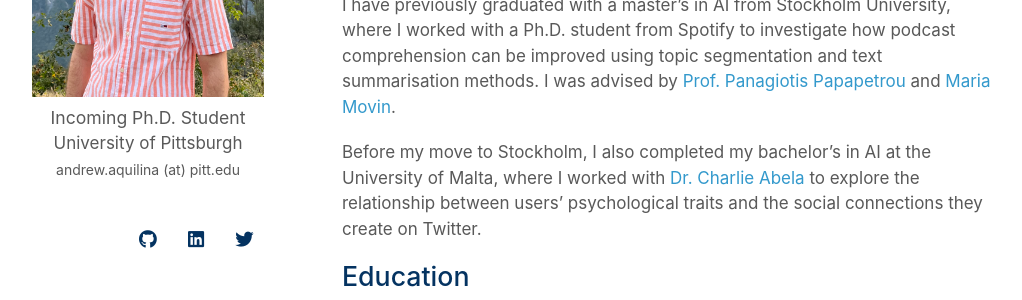
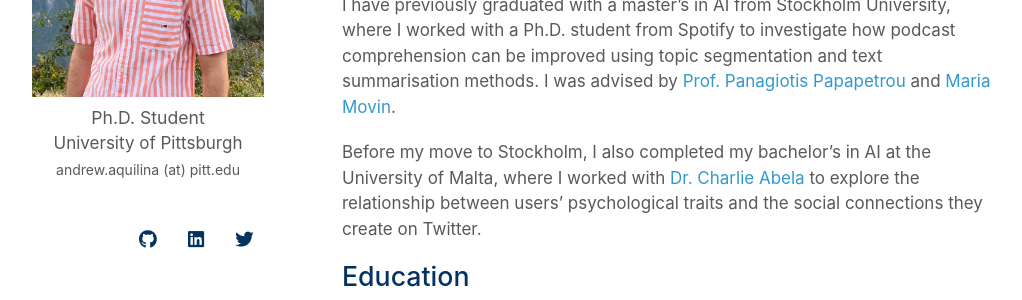
Before and after one commit to andaqu/andaqu.github.io, a Jekyll site: the page built from index.md, in a window 1280 px wide. Shown: the part 302-602 px from the top of the page, without its empty margins (128-1150 px from the left). Built offline with Jekyll 4.4.1, drawn with Linux system fonts in a browser that asks for light colours; nearby versions of some CDN libraries; a style sheet for code colours, icons or effects is not loaded.

Commit message:
Update _config.yml

```diff
--- a/_config.yml
+++ b/_config.yml
@@ -1,6 +1,6 @@
 # Basic Information
 title: Andrew Aquilina
-position: Incoming Ph.D. Student
+position: Ph.D. Student
 affiliation: University of Pittsburgh
 email: andrew.aquilina (at) pitt.edu
 
```
